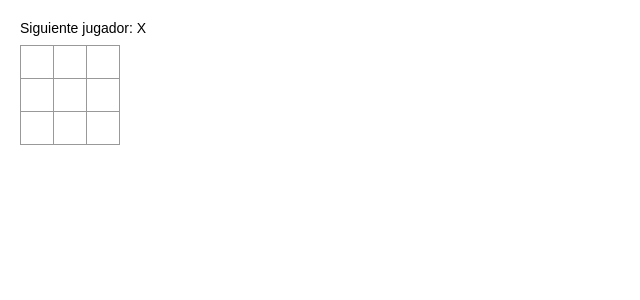
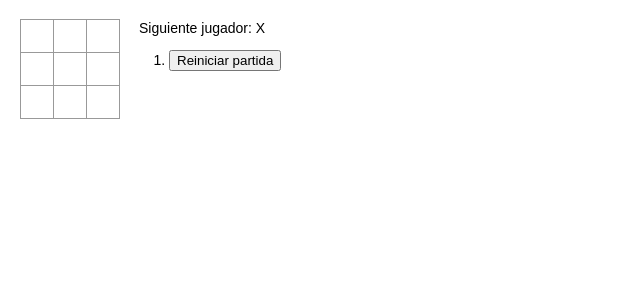
Before and after one commit to Lucho-Castagno/Tic-Tac-Toe, a React (Create React App) app in the folder my-app/: page / in a window 1280 px wide. Shown: the top 300 px of the page, without its empty margins (0-640 px from the left). Built offline with nearby package versions, Linux system fonts and the light colour scheme.

Commit message:
agregado un historial de movimientos y el restart de partida

```diff
--- a/my-app/src/componentes/Board.jsx
+++ b/my-app/src/componentes/Board.jsx
@@ -1,73 +1,16 @@
-import React, {useState} from 'react';
+import React from 'react';
 import Square from './Square';
 
-const Board = () => {
-
-    // el estado del tablero, donde squares es el tablero con los 9 cuadrados (de 0 a 8)
-    // donde cada cuadrado tendra al comienzo el valor 'null' y luego, dependiendo del jugador
-    // tendra el valor 'X' o 'O' quedando, por ejemplo, una matriz con los siguientes valores:
-    // [
-    // 'O', null, 'X',
-    // 'X', 'X', 'O',
-    // 'O', null, null,
-    // ]
-    // useState para cambiar el "estado"/valor de una variable (squares) con una funcion (setSquares),
-    // asignada en un arreglo usando useState con un arreglo de 9 posiciones con nulls como valor por defecto de squares.
-    const [squares, setSquares] = useState(Array(9).fill(null));
-
-    const [xsNext, setXsNext] = useState(true);
-
-    // funcion que calcula el ganardor de la partida en base a las lineas definidas en el arreglo "lines", que son todas
-    // las posibles combinaciones que se pueden hacer para ganar una partida en el Tic-Tac-Toe (ta-te-ti).
-    const calculateWinner = (squares) => {
-        const lines = [
-            [0,1,2],
-            [3,4,5],
-            [6,7,8],
-            [0,3,6],
-            [1,4,7],
-            [2,5,8],
-            [0,4,8],
-            [2,4,6],
-        ];
-        for (let i = 0; i < lines.length; i++) {
-            const [a,b,c] = lines[i];
-            if (squares[a] && squares[a] === squares[b] && squares[a] === squares[c]) {
-                return squares[a];
-            }
-        }
-        return null;
-    };
-
-    const handleClick = (i) => {
-        const sq = squares.slice();
-        // se salta el click si ya hay un ganador o el cuadrado ya tiene una 'X' o una 'O'.
-        if (calculateWinner(squares) || squares[i]) {
-            return;
-        }
-        sq[i] = xsNext ? 'X' : 'O';
-        setSquares(sq);
-        setXsNext(!xsNext);
-    };
+const Board = (props) => {
 
     // para saber el estado de los cuadrados, mandamos una funcion en el onClick para que el
     // cuadrado pueda actualizar el estado de su padre (Board).
     const renderSquare = (i) => {
-        return <Square value={squares[i]} onClick={() => handleClick(i)} />
+        return <Square value={props.squares[i]} onClick={() => props.onClick(i)} />
     };
-
-    const winner = calculateWinner(squares);
-    let status;
-
-    if (winner) {
-        status = 'Ganador: ' + winner;
-    } else {
-        status = 'Siguiente jugador: ' + (xsNext ? 'X' : 'O');
-    }
 
     return (
         <div>
-            <div className='status'>{status}</div>
             <div className='board-row'>
                 {renderSquare(0)}
                 {renderSquare(1)}
--- a/my-app/src/componentes/Game.jsx
+++ b/my-app/src/componentes/Game.jsx
@@ -1,15 +1,94 @@
-import React from 'react';
+import React, {useState} from 'react';
 import Board from './Board';
 
 const Game = () => {
+
+    // el estado del tablero, donde squares es el tablero con los 9 cuadrados (de 0 a 8)
+    // donde cada cuadrado tendra al comienzo el valor 'null' y luego, dependiendo del jugador
+    // tendra el valor 'X' o 'O' quedando, por ejemplo, una matriz con los siguientes valores:
+    // [
+    // 'O', null, 'X',
+    // 'X', 'X', 'O',
+    // 'O', null, null,
+    // ]
+    // useState para cambiar el "estado"/valor de una variable (squares) con una funcion (setSquares),
+    // asignada en un arreglo usando useState con un arreglo de 9 posiciones con nulls como valor por defecto de squares.
+
+    const [history, setHistory] = useState( [{squares: Array(9).fill(null)}] );
+    const [xsNext, setXsNext] = useState(true);
+    const [stepNumber, setStepNumber] = useState(0);
+
+    // funcion que calcula el ganardor de la partida en base a las lineas definidas en el arreglo "lines", que son todas
+    // las posibles combinaciones que se pueden hacer para ganar una partida en el Tic-Tac-Toe (ta-te-ti).
+    const calculateWinner = (squares) => {
+        const lines = [
+            [0,1,2],
+            [3,4,5],
+            [6,7,8],
+            [0,3,6],
+            [1,4,7],
+            [2,5,8],
+            [0,4,8],
+            [2,4,6],
+        ];
+        for (let i = 0; i < lines.length; i++) {
+            const [a,b,c] = lines[i];
+            if (squares[a] && squares[a] === squares[b] && squares[a] === squares[c]) {
+                return squares[a];
+            }
+        }
+        return null;
+    };
+
+    const jumpTo = (step) => {
+        setStepNumber(step);
+        setXsNext((step % 2) === 0);
+    };
+
+    const hist = history;
+    const current = hist[stepNumber];
+    const winner = calculateWinner(current.squares);
+
+    const moves = hist.map((step, move) => {
+        const desc = move ? 'Ir al movimiento # ' + move : 'Reiniciar partida';
+        return (
+            <li key={move}>
+                <button onClick={() => jumpTo(move)}>{desc}</button>
+            </li>
+        );
+    });
+
+    let status;
+
+    if (winner) {
+        status = 'Ganador: ' + winner;
+    } else {
+        status = 'Siguiente jugador: ' + (xsNext ? 'X' : 'O');
+    }
+
+    const handleClick = (i) => {
+        const hist = history.slice(0, stepNumber + 1);
+        const current = hist[hist.length - 1];
+        const squares = current.squares.slice();
+
+        // se salta el click si ya hay un ganador o el cuadrado ya tiene una 'X' o una 'O'.
+        if (calculateWinner(squares) || squares[i]) {
+            return;
+        }
+        squares[i] = xsNext ? 'X' : 'O';
+        setHistory(hist.concat([{squares: squares}]));
+        setStepNumber(hist.length);
+        setXsNext(!xsNext);
+    };
+
     return (
         <div className='game'>
             <div className='game-board'>
-                <Board />
+                <Board squares={current.squares} onClick={(i) => handleClick(i)} />
             </div>
             <div className='game-info'>
-                <div>{/* status */}</div>
-                <ol>{/* todo */}</ol>
+                <div>{status}</div>
+                <ol>{moves}</ol>
             </div>
         </div>
     )
```
